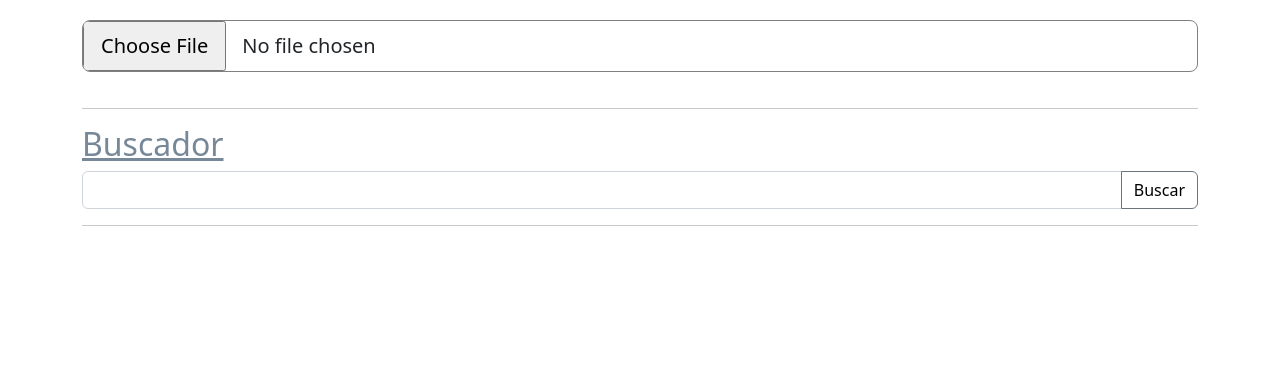
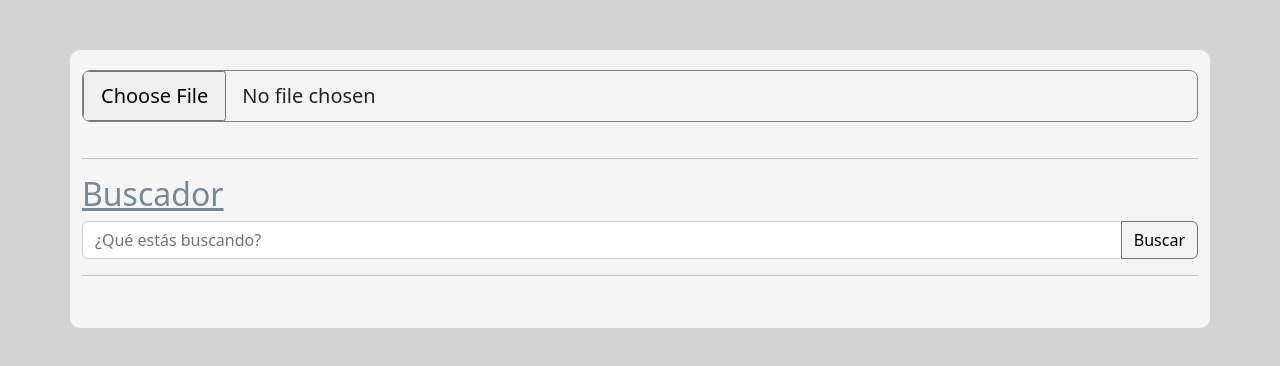
Before and after one commit to JuanBG20/LectorExcelNegocio, a plain HTML site: page index.html in a window 1280 px wide. Drawn offline with nearby package versions, Linux system fonts and the light colour scheme.

```diff
--- a/index.html
+++ b/index.html
@@ -6,7 +6,6 @@
     <meta name="viewport" content="width=device-width, initial-scale=1.0">
     <link href="https://cdn.jsdelivr.net/npm/bootstrap@5.2.3/dist/css/bootstrap.min.css" rel="stylesheet" integrity="sha384-rbsA2VBKQhggwzxH7pPCaAqO46MgnOM80zW1RWuH61DGLwZJEdK2Kadq2F9CUG65" crossorigin="anonymous">
     <link rel="stylesheet" href="style.css">
-
     <title>Lector de Excel</title>
 </head>
 <body>
@@ -25,7 +24,7 @@
             </div>
             <div class="col-12">
                 <div class="input-group">
-                    <input type="text" class="form-control" id="inputBuscador">
+                    <input type="text" placeholder="¿Qué estás buscando?" class="form-control" id="inputBuscador">
                     <button type="button" class="btn btn-outline-secondary" id="botonBuscador">Buscar</button>
                 </div>
             </div>
--- a/style.css
+++ b/style.css
@@ -1,3 +1,13 @@
+body {
+    background-color: lightgray;
+}
+
+.container {
+    background-color: whitesmoke;
+    margin-top: 50px;
+    border-radius: 10px;
+}
+
 #excelInput {
     margin: 20px 0;
     border: 1px solid gray;
@@ -20,7 +30,3 @@ h2 {
 table {
     margin-top: 20px;
 }
-
-.ocultar {
-    display: none;
-}
```
